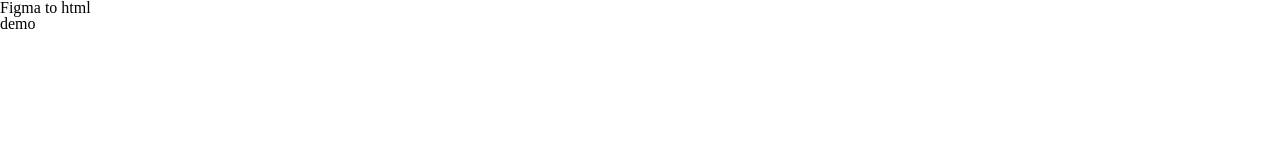
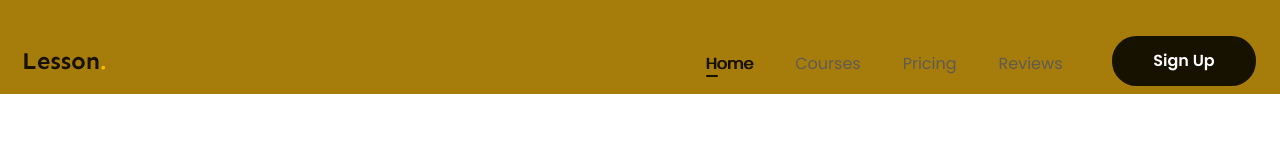
Before and after one commit to HoangLong-2001/Figma-to-html, a plain HTML site: page bai1/index.html in a window 1280 px wide. Shown: the top 160 px of the page. Drawn offline with Linux system fonts and the light colour scheme.

Commit message:
newest commit

```diff
--- a/bai1/assets/css/style.css
+++ b/bai1/assets/css/style.css
@@ -1,10 +1,83 @@
-*{
-    box-sizing: border-box;
+* {
+  box-sizing: border-box;
 }
-html{
-    font-size: 62.5%;
+html {
+  font-size: 62.5%;
 }
 /* Khôi phuc cỡ chữ mặc định theo rem*/
-body{
-    font-size: 1.6rem;
+body {
+  font-size: 1.6rem;
+  font-family: "Poppins", sans-serif;
 }
+/* ===============common=============== */
+a {
+  text-decoration: none;
+}
+.btn {
+  display: inline-block;
+  padding: 0px 16px;
+  color: #fff;
+  text-align: center;
+  font-size: 1.6rem;
+  font-weight: 600;
+  border-radius: 24.5px;
+  background: #171100;
+  line-height: 50px;
+  min-width: 118px;
+}
+.main-content {
+  margin: auto;
+  /* margin-right: auto; */
+  max-width: calc(100% - 48px);
+}
+/* ==============header=============== */
+.header {
+  background: #a67d0a;
+}
+.header.fixed {
+  position: sticky;
+  top: -28px;
+}
+.header .body {
+  display: flex;
+  align-items: center;
+  padding: 36px 0 8px;
+}
+.nav > ul {
+  display: flex;
+}
+.nav {
+  margin-left: auto;
+}
+.nav a {
+  position: relative;
+  left: 20.5px;
+  top: 3px;
+  color: #5f5b53;
+  font-size: 1.6rem;
+  padding: 8px 21px;
+}
+.nav li.active a,
+.nav a:hover {
+  color: #171100;
+  /* font-weight: 600; */
+  text-shadow: 1px 0 0 currentColor;
+}
+.nav li.active a::after {
+  display: block;
+  content: "";
+  width: 12px;
+  height: 2px;
+  border-radius: 1px;
+  background: #171100;
+  position: absolute;
+  left: 21px;
+  bottom: 6px;
+}
+.header .btn-sign-up {
+  min-width: 144px;
+
+}
+.header .action{
+    margin-left:49px ;
+}
--- a/bai1/index.html
+++ b/bai1/index.html
@@ -4,12 +4,46 @@
     <meta charset="UTF-8" />
     <meta name="viewport" content="width=device-width, initial-scale=1.0" />
     <link rel="stylesheet" href="assets/css/reset.css" />
-    <link rel="stylesheet" href="./assets/css/style.css">
+    <link rel="preconnect" href="https://fonts.googleapis.com" />
+    <link rel="preconnect" href="https://fonts.gstatic.com" crossorigin />
+    <link
+      href="https://fonts.googleapis.com/css2?family=Poppins:ital,wght@0,400;0,500;0,600;0,700;1,400&family=Sen:wght@700&display=swap"
+      rel="stylesheet"
+    />
+    <link rel="stylesheet" href="./assets/css/style.css" />
     <title>Figma to html</title>
+  </head>
+  <body style="height: 10000px">
+    <!-- header -->
+    <header class="header fixed">
+      <div class="main-content">
+        <div class="body body-header">
+          <!-- logo -->
+          <img src="./assets/img/logo.svg" alt="Lesson." class="logo" />
+          <!-- nav -->
+          <nav class="nav">
+            <ul>
+              <li class="active">
+                <a href="#!">Home</a>
+              </li>
+              <li>
+                <a href="#!">Courses</a>
+              </li>
+              <li>
+                <a href="#!">Pricing</a>
+              </li>
+              <li>
+                <a href="#!">Reviews</a>
+              </li>
+            </ul>
+          </nav>
+          <!-- btn -->
+          <div class="action">
+            <a href="#!" class="btn btn-sign-up">Sign Up</a>
+          </div>
+        </div>
+      </div>
+    </header>
 
-  </head>
-  <body>
-    <h1>Figma to html</h1>
-    <h2>demo</h2>
   </body>
 </html>
```
Also changed, not shown: bai1/assets/img/logo.svg (added).
